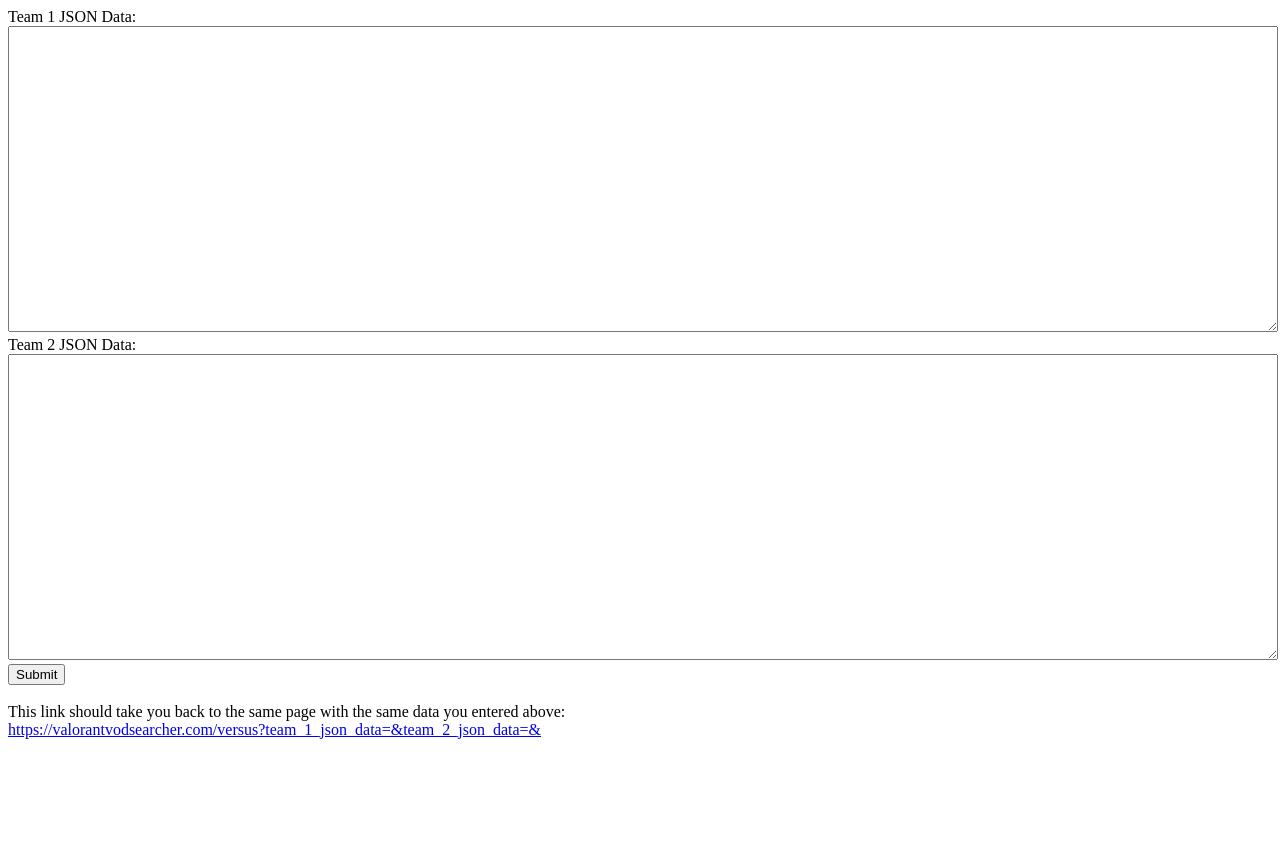
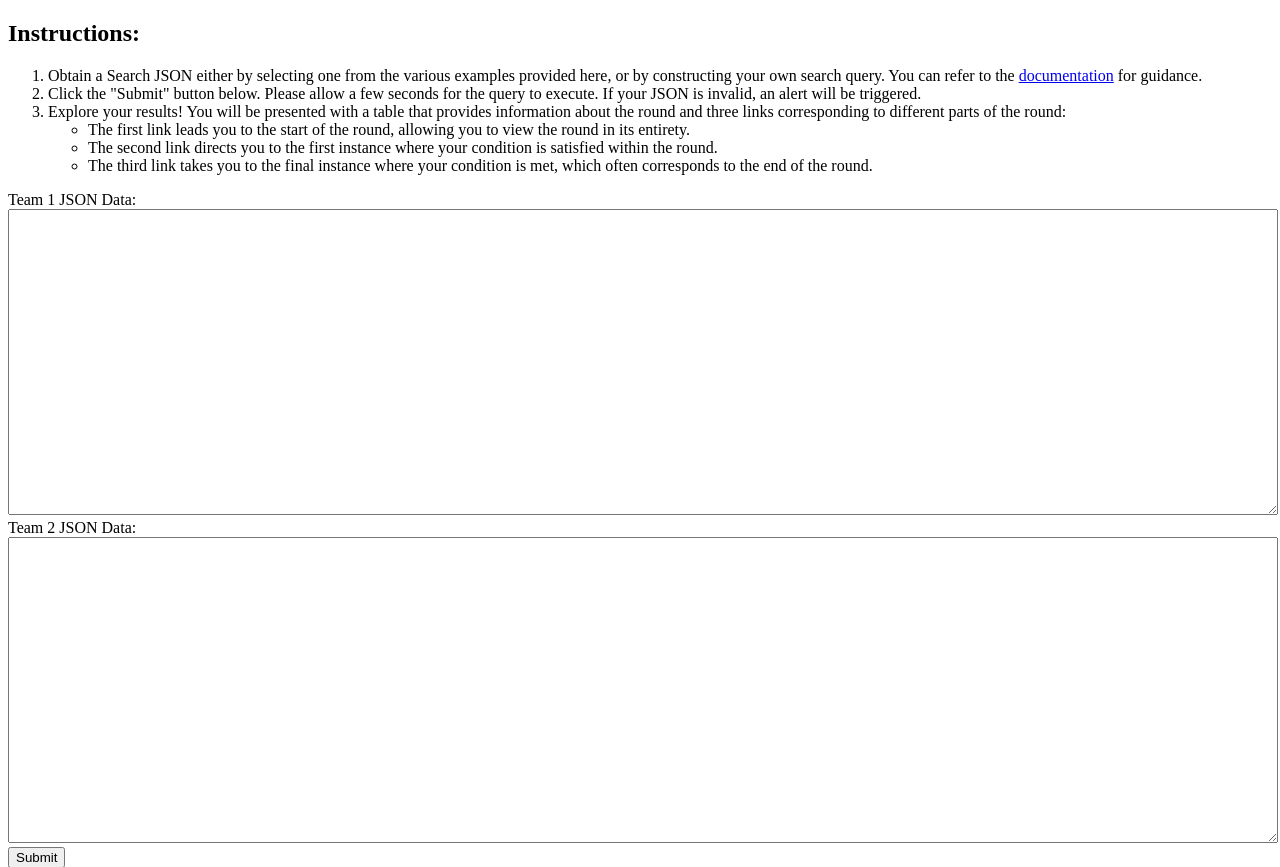
Before and after one commit to Akiva-Notkin/valorant_search_website, a Flask app: page /versus in a window 1280 px wide. Shown: the top 867 px of the page. Before the commit the page ends 739 px from the top, so only its background shows below. Run offline with Flask 2, Linux system fonts and the light colour scheme; some libraries are stand-ins or nearby versions.

Commit message:
Add form and map filters and updating html

```diff
--- a/__init__.py
+++ /dev/null
@@ -1,2 +0,0 @@
-INT_RANGE_KEYS = ["credits", "health", "armor", "ult_points", "c_util", "q_util", "e_util"]
-STRING_LIST_KEYS = ["agent_name", "player_name", "gun"]
--- a/app.py
+++ b/app.py
@@ -7,6 +7,10 @@ from valo_db import ValoDatabase
 from urllib.parse import quote_plus
 
 app = Flask(__name__, static_url_path='/static')
+
+INT_RANGE_ROUND_KEYS = ["round_number", "seconds_into_round"]
+STRING_LIST_ROUND_KEYS = ["map_name", "game_uuid", "first_half_attacking_team", "first_half_defending_team"]
+BOOL_ROUND_KEYS = ["attackers_won"]
 
 
 @app.teardown_appcontext
@@ -119,30 +123,57 @@ def convert_to_html_showable_df(agent_round_map_merge_df):
     return agent_round_map_merge_df
 
 
+def filter_agent_round_map_merge_df(agent_round_map_merge_df, json_data):
+    """
+    Takes a dataframe of agent state data and filters it based on the JSON data provided.
+    :param agent_round_map_merge_df:
+    :param json_data:
+    :return:
+    """
+    for key, value in json_data.items():
+        if key in INT_RANGE_ROUND_KEYS:
+            if key == "seconds_into_round":
+                key = "frames_since_round_start"
+                filter_list = (agent_round_map_merge_df[key] // agent_round_map_merge_df["vod_fps"] >= value[0]) \
+                              & (agent_round_map_merge_df[key] // agent_round_map_merge_df["vod_fps"] <= value[1])
+            else:
+                filter_list = (agent_round_map_merge_df[key] >= value[0]) & (agent_round_map_merge_df[key] <= value[1])
+            agent_round_map_merge_df = agent_round_map_merge_df[filter_list]
+        elif key in STRING_LIST_ROUND_KEYS:
+            agent_round_map_merge_df = agent_round_map_merge_df[agent_round_map_merge_df[key].isin(value)]
+        elif key in BOOL_ROUND_KEYS:
+            agent_round_map_merge_df = agent_round_map_merge_df[agent_round_map_merge_df[key] == value]
+
+    return agent_round_map_merge_df
+
+
 def get_agent_round_map_merge_df(json_data, join_by_team=False):
     if 'agent_state_list' not in json_data:
         return None, "No agent_state_list found in JSON data."
     agent_state_list = json_data['agent_state_list']
     agent_state_df = search_for_agent_state_in_db_from_list(agent_state_list, join_by_team=join_by_team)
-    # rounds_df = search_for_rounds_from_json_data(json_data, join_by_team=join_by_team)
     if len(agent_state_df) == 0:
-        return None, "Nothing found matching your query."
-    else:
+        raise KeyError("No agent state data found in database.")
 
-        round_info_df = valo_db.get_unique_rounds(agent_state_df)
-        map_info_df = valo_db.get_unique_maps(agent_state_df)
-        agent_round_merge_df = pd.merge(agent_state_df, round_info_df, on=('round_number', 'game_uuid'))
-        agent_round_map_merge_df = pd.merge(agent_round_merge_df, map_info_df, on='game_uuid')
-        agent_round_map_merge_df['first_true_frame_in_round'] = \
-            agent_round_map_merge_df.groupby(['round_number', 'game_uuid'])[
-                'frames_since_round_start'].transform('min') + agent_round_map_merge_df['round_start_frame']
-        agent_round_map_merge_df['last_true_frame_in_round'] = \
-            agent_round_map_merge_df.groupby(['round_number', 'game_uuid'])[
-                'frames_since_round_start'].transform('max') + agent_round_map_merge_df['round_start_frame']
-        agent_round_map_merge_df = agent_round_map_merge_df.drop('frames_since_round_start', axis=1)
-        agent_round_map_merge_df = \
-            agent_round_map_merge_df.groupby(['round_number', 'game_uuid'], as_index=False).agg(lambda x: x.iloc[0])
-        return agent_round_map_merge_df, None
+    round_info_df = valo_db.get_unique_rounds(agent_state_df)
+    map_info_df = valo_db.get_unique_maps(agent_state_df)
+    agent_round_merge_df = pd.merge(agent_state_df, round_info_df, on=('round_number', 'game_uuid'), how='outer')
+    agent_round_map_merge_df = pd.merge(agent_round_merge_df, map_info_df, on='game_uuid', how='outer')
+    agent_round_map_merge_df = filter_agent_round_map_merge_df(agent_round_map_merge_df, json_data)
+
+    if len(agent_round_map_merge_df) == 0:
+        raise KeyError("No agent state data found after filtering with rounds.")
+
+    agent_round_map_merge_df['first_true_frame_in_round'] = \
+        agent_round_map_merge_df.groupby(['round_number', 'game_uuid'])[
+            'frames_since_round_start'].transform('min') + agent_round_map_merge_df['round_start_frame']
+    agent_round_map_merge_df['last_true_frame_in_round'] = \
+        agent_round_map_merge_df.groupby(['round_number', 'game_uuid'])[
+            'frames_since_round_start'].transform('max') + agent_round_map_merge_df['round_start_frame']
+    agent_round_map_merge_df = agent_round_map_merge_df.drop('frames_since_round_start', axis=1)
+    agent_round_map_merge_df = \
+        agent_round_map_merge_df.groupby(['round_number', 'game_uuid'], as_index=False).agg(lambda x: x.iloc[0])
+    return agent_round_map_merge_df
 
 
 @app.route('/', methods=['GET', 'POST'])
@@ -154,19 +185,19 @@ def form():
         json_data = json.loads(json_data)
         return render_template('json_input.html', json_data=json_data)
     elif request.method == 'POST':
-        json_data = json.loads(request.form.get('json_data'))
-        agent_round_map_merge_df, comment = get_agent_round_map_merge_df(json_data, join_by_team=False)
-        if agent_round_map_merge_df is None:
-            return comment
-        else:
+        try:
+            json_data = json.loads(request.form.get('json_data'))
+            agent_round_map_merge_df = get_agent_round_map_merge_df(json_data, join_by_team=False)
+        except KeyError as ke:
+            return ke
 
-            html_showable_df = convert_to_html_showable_df(agent_round_map_merge_df)
-            col_skip = ['game_uuid', 'Round Start', 'First True', 'Last True']
-            vod_links = ['Round Start', 'First True', 'Last True']
+        html_showable_df = convert_to_html_showable_df(agent_round_map_merge_df)
+        col_skip = ['game_uuid', 'Round Start', 'First True', 'Last True']
+        vod_links = ['Round Start', 'First True', 'Last True']
 
-            return render_template('show_video.html', agent_state_table=html_showable_df,
-                                   titles=agent_round_map_merge_df.columns.values, col_skip=col_skip,
-                                   vod_links=vod_links, counts=[])
+        return render_template('show_video.html', agent_state_table=html_showable_df,
+                               titles=agent_round_map_merge_df.columns.values, col_skip=col_skip,
+                               vod_links=vod_links, counts=[])
 
     else:
         return render_template('json_input.html')
@@ -181,58 +212,60 @@ def versus_form():
             return render_template('versus_input.html', team_1_json_data=None, team_2_json_data=None)
         team_1_json_data = json.loads(team_1_json_data)
         team_2_json_data = json.loads(team_2_json_data)
-        return render_template('versus_input.html', team_1_json_data=team_1_json_data, team_2_json_data=team_2_json_data)
+        return render_template('versus_input.html', team_1_json_data=team_1_json_data,
+                               team_2_json_data=team_2_json_data)
     if request.method == 'POST':
         team_1_json_data = json.loads(request.form.get('team_1_json_data'))
         team_2_json_data = json.loads(request.form.get('team_2_json_data'))
     else:
         return render_template('versus_input.html', team_1_json_data=None, team_2_json_data=None)
 
-    team_1_agent_round_map_merge_df, comment = get_agent_round_map_merge_df(team_1_json_data, join_by_team=True)
-    team_2_agent_round_map_merge_df, comment = get_agent_round_map_merge_df(team_2_json_data, join_by_team=True)
-    if team_2_agent_round_map_merge_df is None or team_1_agent_round_map_merge_df is None:
-        return comment
-    else:
-        # perform a cross join
-        team_1_agent_round_map_merge_df['key'] = 1
-        team_2_agent_round_map_merge_df['key'] = 1
-        merged_df = pd.merge(team_1_agent_round_map_merge_df, team_2_agent_round_map_merge_df, on='key')
+    try:
+        team_1_agent_round_map_merge_df = get_agent_round_map_merge_df(team_1_json_data, join_by_team=True)
+        team_2_agent_round_map_merge_df = get_agent_round_map_merge_df(team_2_json_data, join_by_team=True)
+    except KeyError as ke:
+        return ke
 
-        # filter rows based on column matches and overlapping intervals
-        merged_df = merged_df[
-            (merged_df['game_uuid_x'] == merged_df['game_uuid_y']) &
-            (merged_df['round_number_x'] == merged_df['round_number_y']) &
-            (merged_df['is_attacking_x'] != merged_df['is_attacking_y']) &
-            (merged_df['first_true_frame_in_round_x'] <= merged_df['last_true_frame_in_round_y']) &
-            (merged_df['last_true_frame_in_round_x'] >= merged_df['first_true_frame_in_round_y'])
-            ]
+    # perform a cross join
+    team_1_agent_round_map_merge_df['key'] = 1
+    team_2_agent_round_map_merge_df['key'] = 1
+    merged_df = pd.merge(team_1_agent_round_map_merge_df, team_2_agent_round_map_merge_df, on='key')
 
-        team_2_agent_round_map_with_suffix = [f"{col}_y" for col in team_2_agent_round_map_merge_df.columns]
+    # filter rows based on column matches and overlapping intervals
+    merged_df = merged_df[
+        (merged_df['game_uuid_x'] == merged_df['game_uuid_y']) &
+        (merged_df['round_number_x'] == merged_df['round_number_y']) &
+        (merged_df['is_attacking_x'] != merged_df['is_attacking_y']) &
+        (merged_df['first_true_frame_in_round_x'] <= merged_df['last_true_frame_in_round_y']) &
+        (merged_df['last_true_frame_in_round_x'] >= merged_df['first_true_frame_in_round_y'])
+        ]
 
-        # remove temporary columns from df2 and merged_df
-        merged_df['first_true_frame_in_round'] = merged_df['first_true_frame_in_round_x'].where(
-            merged_df['first_true_frame_in_round_x'] > merged_df['first_true_frame_in_round_y'],
-            merged_df['first_true_frame_in_round_y'])
-        merged_df['last_true_frame_in_round'] = merged_df['last_true_frame_in_round_x'].where(
-            merged_df['last_true_frame_in_round_x'] < merged_df['last_true_frame_in_round_y'],
-            merged_df['last_true_frame_in_round_y'])
-        merged_df.drop(['key', 'last_true_frame_in_round_x', 'first_true_frame_in_round_x'], axis=1, inplace=True)
-        merged_df = merged_df[[col for col in merged_df.columns if col not in team_2_agent_round_map_with_suffix]]
-        merged_df.columns = merged_df.columns.str.rstrip('_x')
-        merged_df['team_1_won_round'] = merged_df['is_attacking'] == merged_df['attackers_won']
-        html_showable_df = convert_to_html_showable_df(merged_df)
-        col_skip = ['game_uuid', 'Round Start', 'First True', 'Last True']
-        vod_links = ['Round Start', 'First True', 'Last True']
+    team_2_agent_round_map_with_suffix = [f"{col}_y" for col in team_2_agent_round_map_merge_df.columns]
 
-        counts = {}
+    # remove temporary columns from df2 and merged_df
+    merged_df['first_true_frame_in_round'] = merged_df['first_true_frame_in_round_x'].where(
+        merged_df['first_true_frame_in_round_x'] > merged_df['first_true_frame_in_round_y'],
+        merged_df['first_true_frame_in_round_y'])
+    merged_df['last_true_frame_in_round'] = merged_df['last_true_frame_in_round_x'].where(
+        merged_df['last_true_frame_in_round_x'] < merged_df['last_true_frame_in_round_y'],
+        merged_df['last_true_frame_in_round_y'])
+    merged_df.drop(['key', 'last_true_frame_in_round_x', 'first_true_frame_in_round_x'], axis=1, inplace=True)
+    merged_df = merged_df[[col for col in merged_df.columns if col not in team_2_agent_round_map_with_suffix]]
+    merged_df.columns = merged_df.columns.str.rstrip('_x')
+    merged_df['team_1_won_round'] = merged_df['is_attacking'] == merged_df['attackers_won']
+    html_showable_df = convert_to_html_showable_df(merged_df)
+    col_skip = ['game_uuid', 'Round Start', 'First True', 'Last True']
+    vod_links = ['Round Start', 'First True', 'Last True']
 
-        if 'team_1_won_round' in merged_df:
-            counts['true_count'] = merged_df['team_1_won_round'].value_counts().get(True, 0)
-            counts['false_count'] = merged_df['team_1_won_round'].value_counts().get(False, 0)
+    counts = {}
 
-        return render_template('show_video.html', agent_state_table=html_showable_df,
-                               titles=merged_df.columns.values, col_skip=col_skip,
-                               vod_links=vod_links, counts=counts)
+    if 'team_1_won_round' in merged_df:
+        counts['true_count'] = merged_df['team_1_won_round'].value_counts().get(True, 0)
+        counts['false_count'] = merged_df['team_1_won_round'].value_counts().get(False, 0)
+
+    return render_template('show_video.html', agent_state_table=html_showable_df,
+                           titles=merged_df.columns.values, col_skip=col_skip,
+                           vod_links=vod_links, counts=counts)
 
 
 @app.route('/maps/<uuid:map_id>')
--- a/static/js/search_pages.js
+++ b/static/js/search_pages.js
@@ -38,16 +38,17 @@ window.onload = function () {
     }
 
     createLocalLinks(json_dictionary);
-    document.getElementById('myForm').addEventListener('submit', function (event) {
+    let myForm = document.getElementById('myForm');
+    myForm.addEventListener('submit', function (event) {
         event.preventDefault();
 
         try {
             for (var i = 0; i < json_elements.length; i++) {
                 JSON.parse(json_elements[i].value);
             }
-        this.submit();
+            HTMLFormElement.prototype.submit.call(myForm);
         } catch (e) {
-        alert('Invalid JSON data');
+            alert('Invalid JSON data' + e);
         }
     });
 };
--- /dev/null
+++ b/templates/input_base.html
@@ -0,0 +1,55 @@
+<!DOCTYPE html>
+<html>
+  <head>
+    <title>{% block title %}{% endblock %}</title>
+          <style>
+      /* Increase the size of the JSON data text area */
+      .json_data {
+        width: 100%;
+        height: 300px;
+      }
+
+      .big-submit-button {
+            font-size: 20px;
+            padding: 10px 20px;
+            border: none;
+            border-radius: 5px;
+            color: white;
+            background-color: #4CAF50;
+            cursor: pointer;
+            transition: all 0.3s ease;
+        }
+
+        .big-submit-button:hover {
+            background-color: #45a049;
+        }
+
+    </style>
+  </head>
+  <body>
+    <h2>Instructions:</h2>
+
+    <ol>
+      <li>Obtain a Search JSON either by selecting one from the various examples provided here, or by constructing your own search query. You can refer to the <a href="https://github.com/Akiva-Notkin/valorant_search_website">documentation</a> for guidance.</li>
+
+      <li>Click the "Submit" button below. Please allow a few seconds for the query to execute. If your JSON is invalid, an alert will be triggered.</li>
+
+      <li>Explore your results! You will be presented with a table that provides information about the round and three links corresponding to different parts of the round:
+        <ul>
+          <li>The first link leads you to the start of the round, allowing you to view the round in its entirety.</li>
+          <li>The second link directs you to the first instance where your condition is satisfied within the round.</li>
+          <li>The third link takes you to the final instance where your condition is met, which often corresponds to the end of the round.</li>
+        </ul>
+      </li>
+    </ol>
+
+
+  {% block form %}{% endblock %}
+  <br>
+  <br>
+    This link should take you back to the same page with the same data you entered above:<br>
+    <a id="update_link" href="/">https://valorantvodsearcher.com/</a><br>
+
+    <script src="{{ url_for('static', filename='js/search_pages.js') }}"></script>
+  </body>
+</html>
--- a/templates/versus_input.html
+++ b/templates/versus_input.html
@@ -1,16 +1,6 @@
-<!DOCTYPE html>
-<html>
-  <head>
-    <title>Flask Form Example</title>
-          <style>
-      /* Increase the size of the JSON data text area */
-      .json_data {
-        width: 100%;
-        height: 300px;
-      }
-    </style>
-  </head>
-  <body>
+{% extends 'input_base.html' %}
+{% block title %} Valorant VOD Normal Search {% endblock %}
+{% block form %}
     <form id="myForm" action="/versus" method="post">
       <label for="team_1_json_data">Team 1 JSON Data:</label>
       <textarea name="team_1_json_data" id="team_1_json_data" class="json_data">{% if team_1_json_data is not none and team_2_json_data is not none %}{{ team_1_json_data | tojson | safe | strip_spaces }}{% endif %}</textarea>
@@ -19,11 +9,4 @@
 
       <input type="submit" value="Submit">
     </form>
-
-    <br>
-    This link should take you back to the same page with the same data you entered above:<br>
-    <a id="update_link" href="/versus">https://valorantvodsearcher.com/versus</a><br>
-
-    <script src="{{ url_for('static', filename='js/search_pages.js') }}"></script>
-  </body>
-</html>
+{% endblock %}
```
Also changed, not shown: templates/base.html (+0 -23 lines), templates/json_input.html (+5 -21 lines), templates/test_form.html (deleted, +0 -219 lines), valo_db.py (+8 -4 lines), templates/instructions.html (added). Lines whose indentation alone changed are shown as unchanged.
